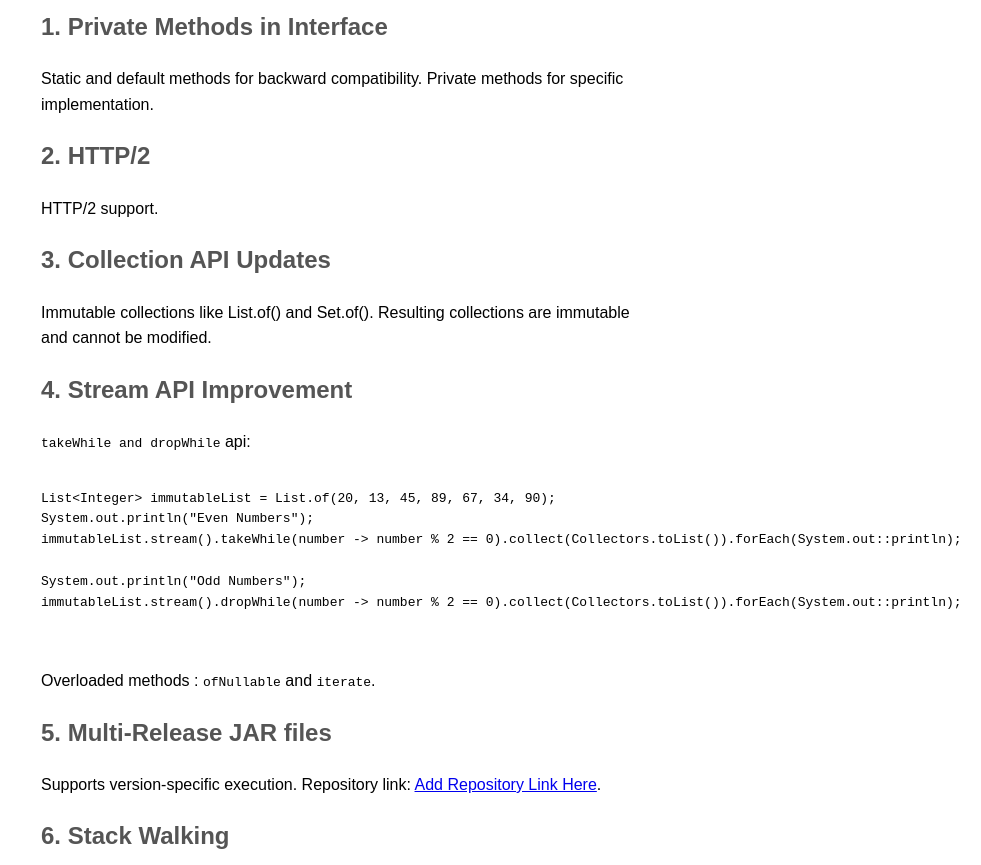
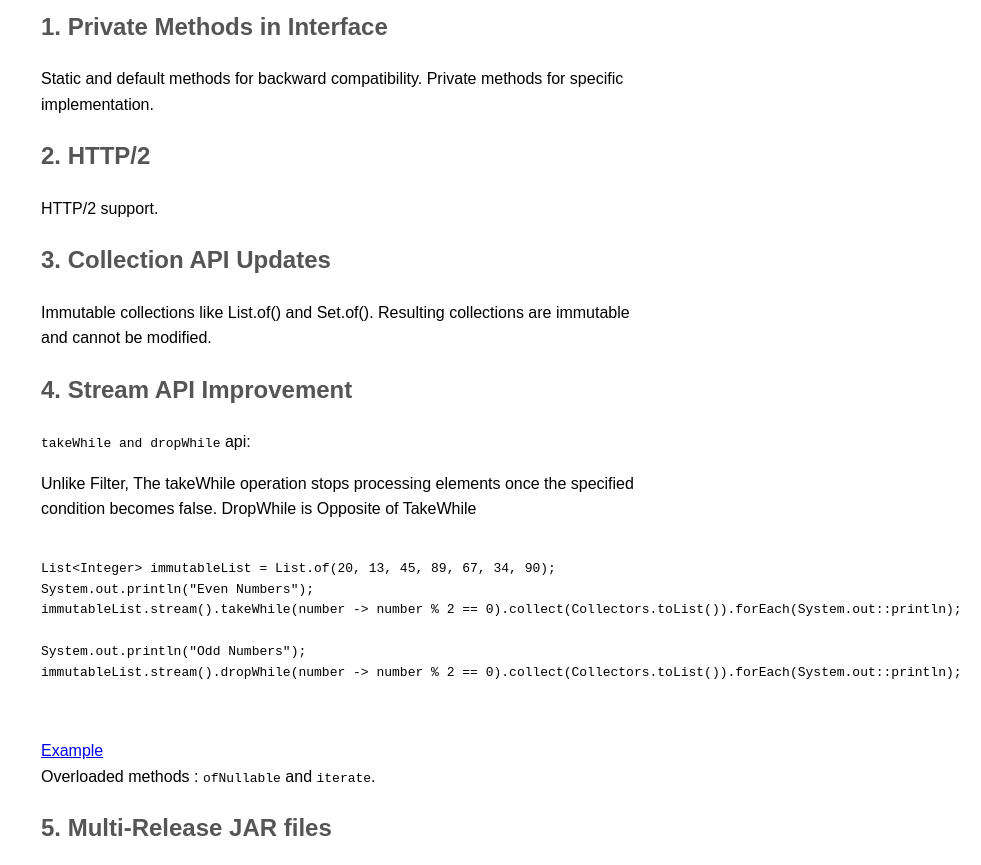
Before and after one commit to YasminNoorjahan/Java9, a plain HTML site: page index.html in a window 1280 px wide. Shown: the part 86-951 px from the top of the page, without its empty margins (299-1280 px from the left). Drawn offline with Linux system fonts and the light colour scheme.

Commit message:
Update index.html

```diff
--- a/index.html
+++ b/index.html
@@ -46,6 +46,7 @@
     <h2>4. Stream API Improvement</h2>
     <ul>
         <li><code>takeWhile and dropWhile</code> api:</li>
+        <p> Unlike Filter,  The takeWhile operation stops processing elements once the specified condition becomes false. DropWhile is Opposite of TakeWhile </p>
         <pre>
             <code>
 List&lt;Integer&gt; immutableList = List.of(20, 13, 45, 89, 67, 34, 90);
@@ -56,6 +57,8 @@ System.out.println("Odd Numbers");
 immutableList.stream().dropWhile(number -&gt; number % 2 == 0).collect(Collectors.toList()).forEach(System.out::println);
             </code>
         </pre>
+          <a href="https://github.com/YasminNoorjahan/Java9/blob/main/TakeWhileExample.java">Example</a>
+
         <li>Overloaded methods : <code>ofNullable</code> and <code>iterate</code>.</li>
     </ul>
 
```
